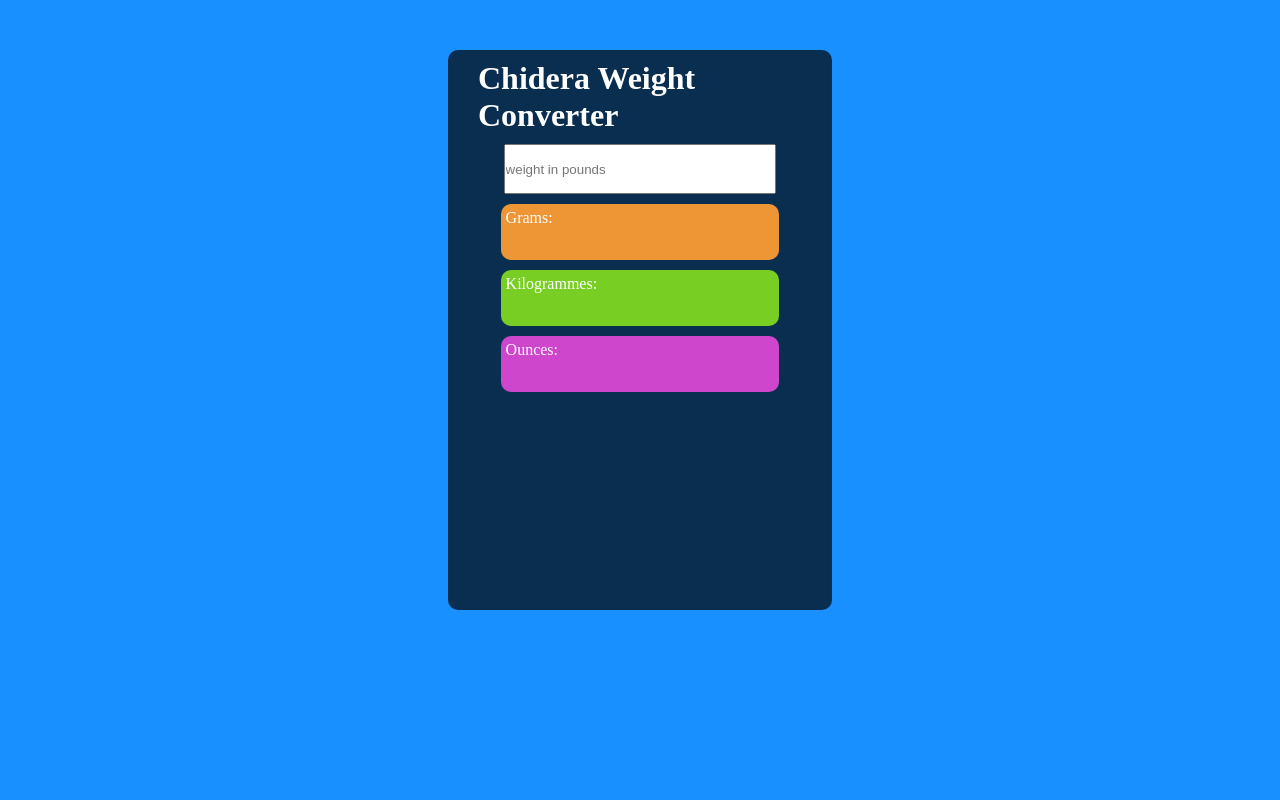
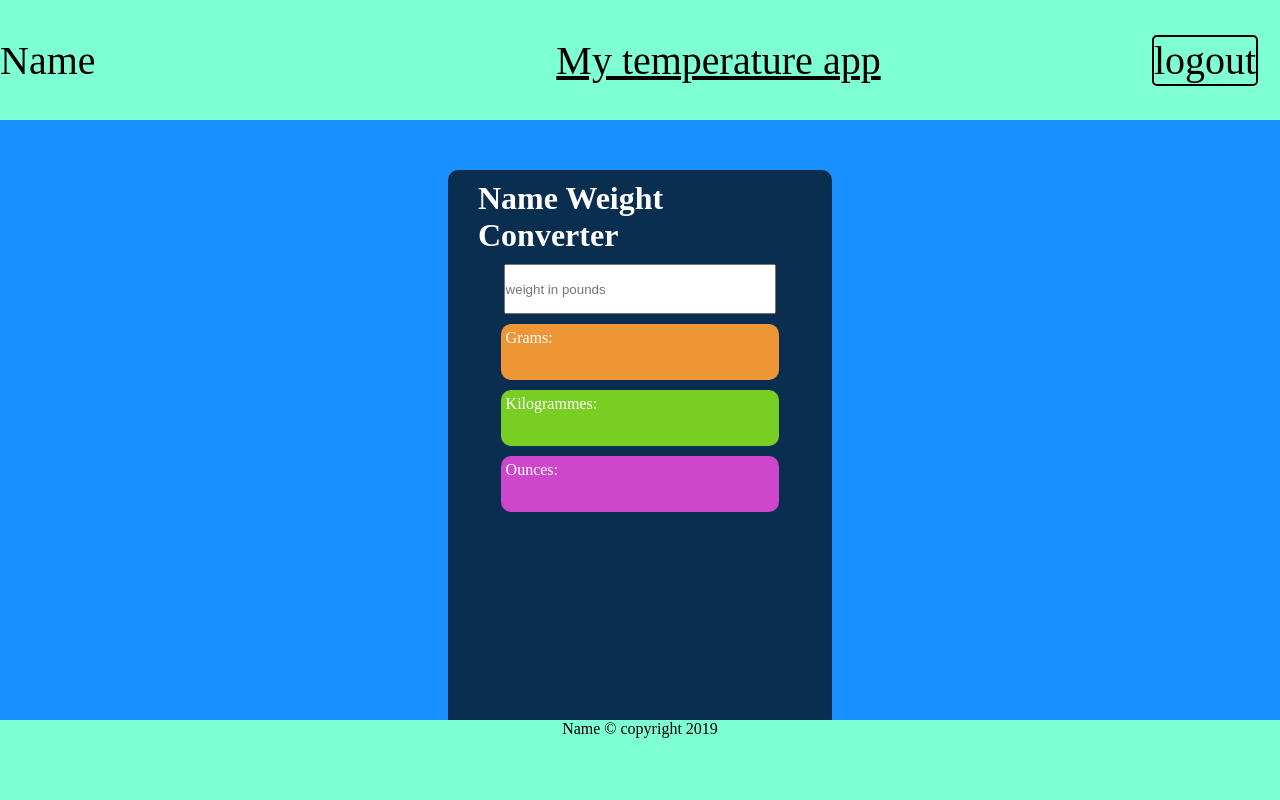
Before and after one commit to dexiouz/convert-weight, a plain HTML site: page index.html in a window 1280 px wide. Drawn offline with Linux system fonts and the light colour scheme.

Commit message:
added header and footer

```diff
--- a/index.css
+++ b/index.css
@@ -1,12 +1,12 @@
 * {
   padding: 0;
-  margin: 0
+  margin: 0;
 }
 
 body {
   width: 100%;
   height: 70vh;
-  background: #1890ff
+  background: #1890ff;
 }
 .wrapper {
   display: flex;
@@ -16,11 +16,11 @@ body {
   height: 100%;
   background: #0a2e50;
   margin: 50px auto;
-  border-radius: 10px
+  border-radius: 10px;
 }
 h1 {
   color: #ffff;
-  padding: 10px 30px
+  padding: 10px 30px;
 }
 .weights {
   width: 100%;
@@ -36,7 +36,7 @@ h1 {
   color: white;
   margin-top: 10px;
   border-radius: 10px;
-  padding: 5px
+  padding: 5px;
 }
 
 #kgOutPut {
@@ -46,7 +46,7 @@ h1 {
   color: white;
   margin-top: 10px;
   border-radius: 10px;
-  padding: 5px
+  padding: 5px;
 }
 
 #ounceOutPut {
@@ -56,8 +56,48 @@ h1 {
   color: white;
   margin-top: 10px;
   border-radius: 10px;
-  padding: 5px
+  padding: 5px;
 }
 /* p {
   margin: 10px auto
 } */
+footer {
+  width: 100%;
+  background-color: aquamarine;
+  display: flex;
+  bottom: 0;
+  position: absolute;
+  height: 10vh;
+  justify-content: center;
+}
+
+header {
+  background-color: aquamarine;
+  height: 15vh;
+  width: 100%;
+  align-items: center;
+  color: black;
+  display: flex;
+}
+.name {
+  font-size: 5vh;
+}
+.logout {
+  margin-left: 10%;
+  border-radius: 5px;
+  border: 2px solid black;
+  font-size: 5vh;
+}
+
+.hold {
+  display: flex;
+
+  align-items: center;
+  width: 80%;
+}
+.mytem {
+  margin-left: 45%;
+  text-align: center;
+  font-size: 5vh;
+  text-decoration: underline;
+}
--- a/index.html
+++ b/index.html
@@ -8,9 +8,16 @@
     <title>Weight converter</title>
   </head>
   <body>
+
+    <header><div class="hold"><div class="name">Name</div>
+    <div class="mytem">My temperature app</div>
+  </div>
+    <div class="logout">logout</div>
+
+    </header>
     <!-- <div class="container"> -->
     <div class="wrapper">
-      <h1>Chidera Weight Converter</h1>
+      <h1>Name Weight Converter</h1>
       <input id="input" type="number" placeholder="weight in pounds" />
       <div class="weight" id="gramsOutPut">
         <p>Grams:</p>
@@ -25,7 +32,7 @@
         <span></span>
       </div>
     </div>
-
+<footer class="footer"> <div>Name &copy copyright 2019</div></footer>
     <!-- </div> -->
     <script src="./index.js"></script>
   </body>
```
